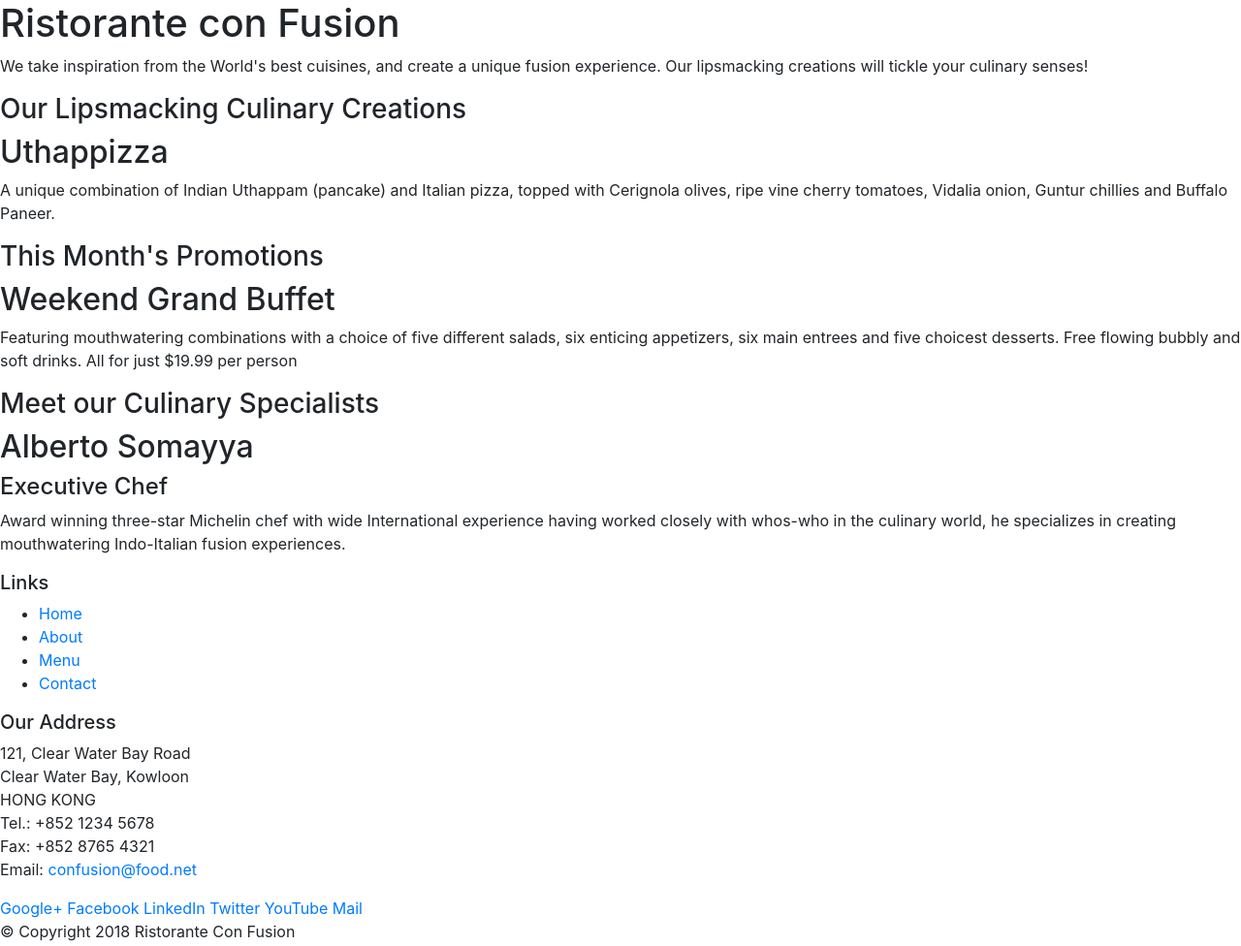
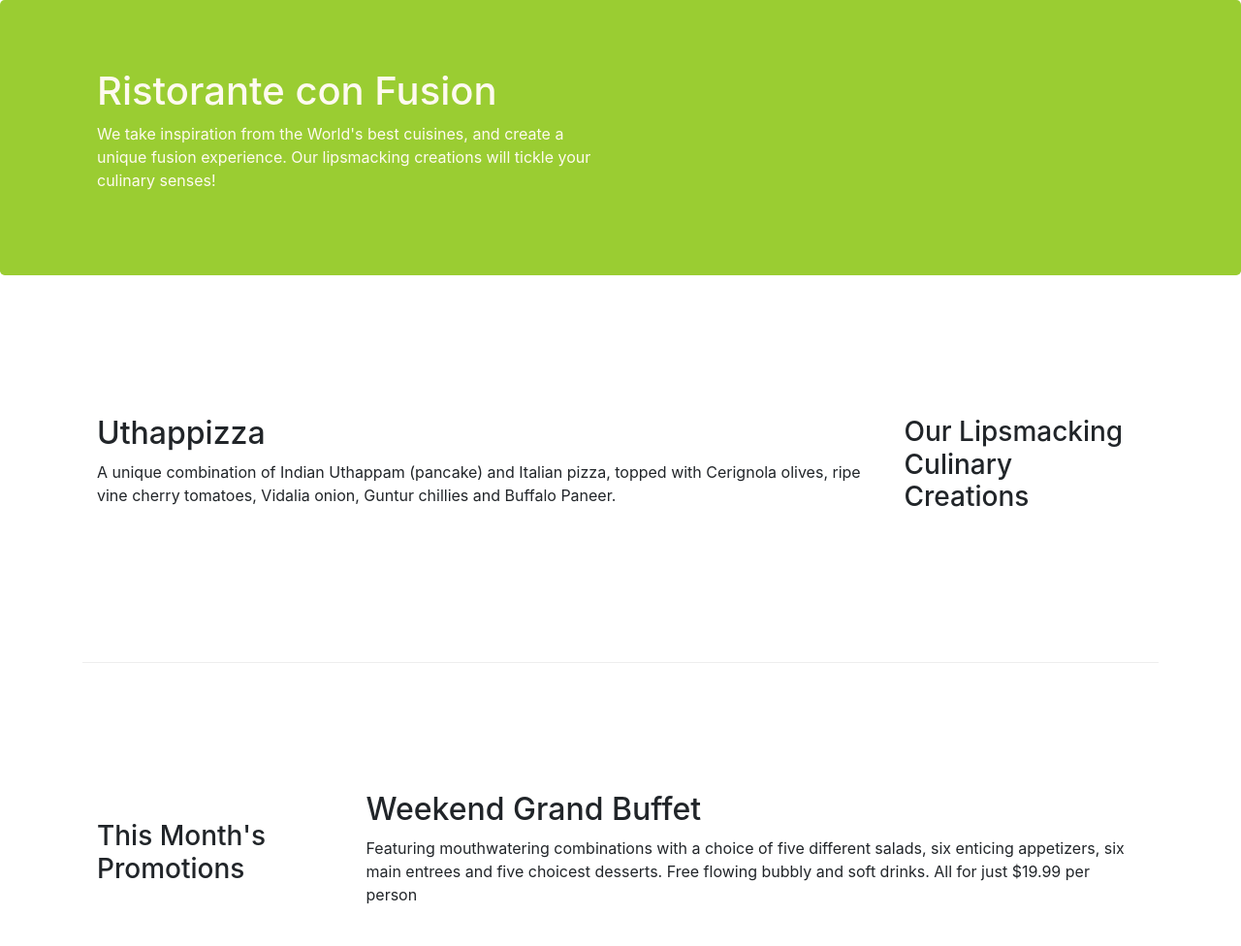
Before and after one commit to harshaa21/testcoursera, a website: page index.html in a window 1280 px wide. Shown: the top 976 px of the page at 97% size. Drawn offline with nearby package versions, Linux system fonts and the light colour scheme.

Commit message:
new commit

```diff
--- /dev/null
+++ b/css/styles.css
@@ -0,0 +1,31 @@
+.row {
+    margin: 0px auto;
+    padding: 0px auto;
+
+}
+
+.row-content {
+    margin: 0px auto;
+    padding: 50px 0px 50px 0px;
+    border-bottom: 1px ridge;
+    min-height: 400px;
+}
+
+.footer{
+    background-color: palegreen;
+    margin: 0px auto;
+    padding: 20px 0px 20px 0px;
+}
+
+.jumbotron{
+    background-color: yellowgreen;
+    padding:70px 30px 70px 30px;
+    margin: 0px auto;
+    color: floralwhite;
+}
+
+.address{
+    font-size: 80%;
+    margin: 0px;
+    color:black;
+}
--- a/index.html
+++ b/index.html
@@ -10,51 +10,52 @@
 
     <!-- Bootstrap CSS -->
     <link rel="stylesheet" href="node_modules/bootstrap/dist/css/bootstrap.min.css">
+    <link rel="stylesheet" href="css/styles.css">
     <title>Ristorante Con Fusion</title>
 </head>
 
 <body>
 
-    <header>
-        <div>
-            <div>
-                <div>
+    <header class="jumbotron">
+        <div class="container">
+            <div class="row row-header">
+                <div class="col-12 col-sm-6">
                     <h1>Ristorante con Fusion</h1>
                     <p>We take inspiration from the World's best cuisines, and create a unique fusion experience. Our lipsmacking creations will tickle your culinary senses!</p>
                 </div>
-                <div>
+                <div class="col-12 col-sm">
                 </div>
             </div>
         </div>
     </header>
 
-    <div>
-        <div>
-            <div>
+    <div class="container">
+        <div class="row row-content align-items-center">
+            <div class="col-12 col-sm-4 order-sm-last col-md-3">
                 <h3>Our Lipsmacking Culinary Creations</h3>
             </div>
-            <div>
+            <div class="col-12 col-sm order-sm-first col-md">
                 <h2>Uthappizza</h2>
                 <p>A unique combination of Indian Uthappam (pancake) and Italian pizza, topped with Cerignola olives, ripe vine cherry tomatoes, Vidalia onion, Guntur chillies and Buffalo Paneer.</p>
             </div>
         </div>
 
 
-        <div>
-            <div>
+        <div class="row row-content align-items-center">
+            <div class="col-12 col-sm-4 col-md-3">
                 <h3>This Month's Promotions</h3>
             </div>
-            <div>
+            <div class="col-12 col-sm col-md">
                 <h2>Weekend Grand Buffet</h2>
                 <p>Featuring mouthwatering combinations with a choice of five different salads, six enticing appetizers, six main entrees and five choicest desserts. Free flowing bubbly and soft drinks. All for just $19.99 per person </p>
             </div>
         </div>
 
-        <div>
-            <div>
+        <div class="row row-content align-items-center">
+            <div class="col-12 col-sm-4 order-sm-last col-md-3">
                 <h3>Meet our Culinary Specialists</h3>
             </div>
-            <div>
+            <div class="col-12 col-sm order-sm-first col-md">
                 <h2>Alberto Somayya</h2>
                 <h4>Executive Chef</h4>
                 <p>Award winning three-star Michelin chef with wide International experience having worked closely with whos-who in the culinary world, he specializes in creating mouthwatering Indo-Italian fusion experiences. </p>
@@ -62,19 +63,19 @@
         </div>
     </div>
 
-    <footer>
-        <div>
-            <div>
-                <div>
+    <footer class="footer">
+        <div class="container">
+            <div class="row">
+                <div class="col-4 offset-1 col-sm-2">
                     <h5>Links</h5>
-                    <ul>
+                    <ul class="list-unstyled">
                         <li><a href="#">Home</a></li>
                         <li><a href="#">About</a></li>
                         <li><a href="#">Menu</a></li>
                         <li><a href="#">Contact</a></li>
                     </ul>
                 </div>
-                <div>
+                <div class="col-7 col-sm-5">
                     <h5>Our Address</h5>
                     <address>
 		              121, Clear Water Bay Road<br>
@@ -85,8 +86,8 @@
 		              Email: <a href="mailto:confusion@food.net">confusion@food.net</a>
 		           </address>
                 </div>
-                <div>
-                    <div>
+                <div class="col-12 col-sm-4 align-self-center">
+                    <div class="text-center">
                         <a href="http://google.com/+">Google+</a>
                         <a href="http://www.facebook.com/profile.php?id=">Facebook</a>
                         <a href="http://www.linkedin.com/in/">LinkedIn</a>
@@ -96,8 +97,8 @@
                     </div>
                 </div>
            </div>
-           <div>
-                <div>
+           <div class="row justify-content-center">
+                <div class="col-auto">
                     <p>© Copyright 2018 Ristorante Con Fusion</p>
                 </div>
            </div>
```
